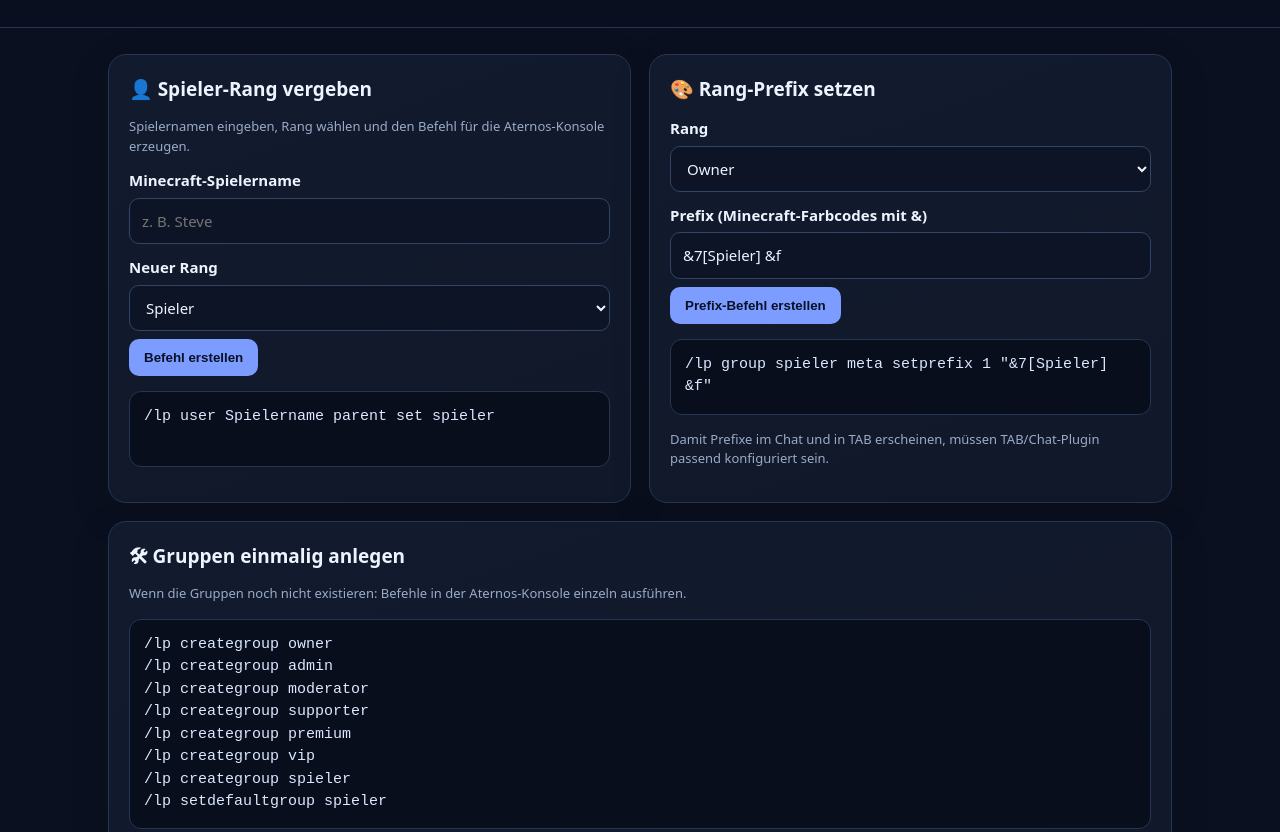
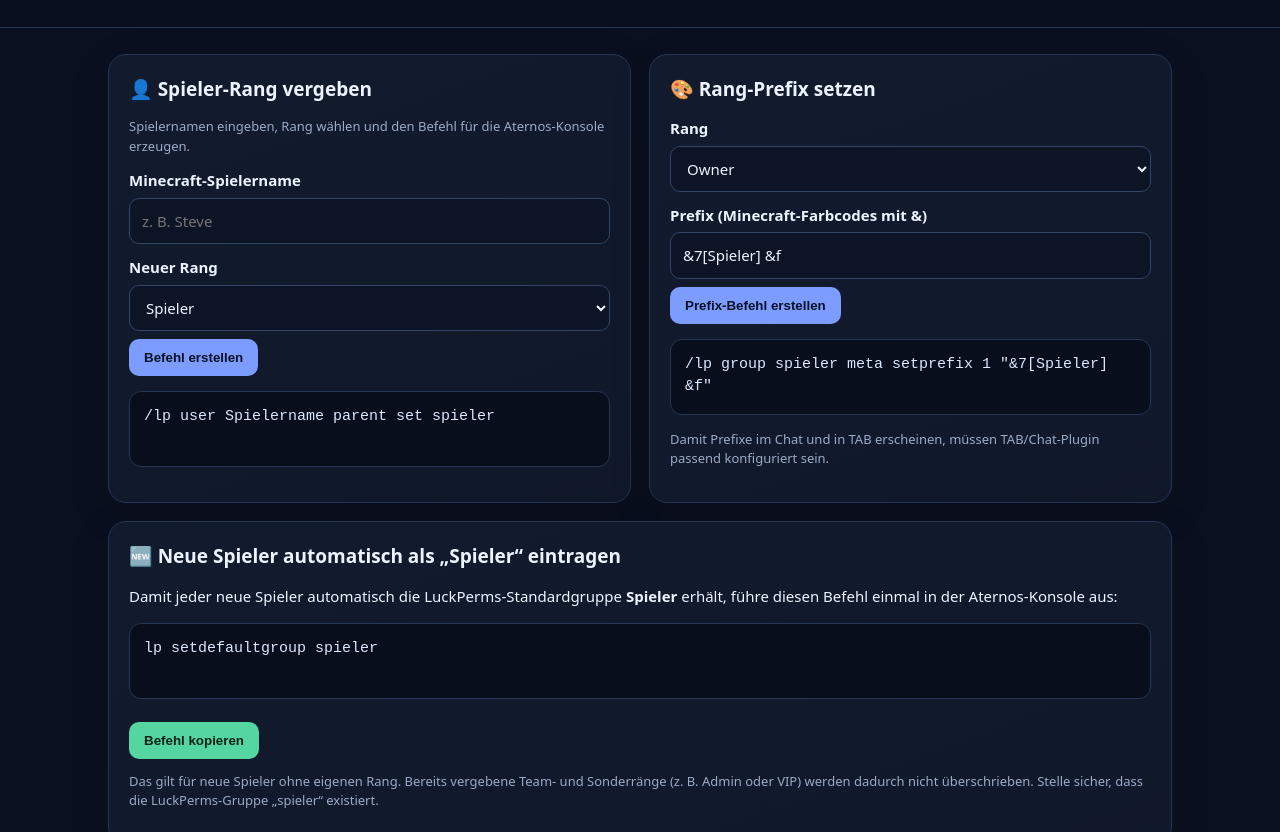
Before and after one commit to buhntech-dev/Webseite, a plain HTML site: page index.html in a window 1280 px wide. Shown: the part 120-952 px from the top of the page. Drawn offline with Linux system fonts and the light colour scheme.

Commit message:
Add automatic default Spieler rank setup

```diff
--- a/index.html
+++ b/index.html
@@ -39,6 +39,12 @@ footer{text-align:center;color:var(--muted);padding:20px;font-size:12px}
 <button onclick="makePrefix()">Prefix-Befehl erstellen</button><div id="prefixout"><pre>/lp group spieler meta setprefix 1 "&7[Spieler] &f"</pre></div>
 <p class="hint">Damit Prefixe im Chat und in TAB erscheinen, müssen TAB/Chat-Plugin passend konfiguriert sein.</p>
 </section>
+<section class="card wide"><h2>🆕 Neue Spieler automatisch als „Spieler“ eintragen</h2>
+<p>Damit jeder neue Spieler automatisch die LuckPerms-Standardgruppe <b>Spieler</b> erhält, führe diesen Befehl einmal in der Aternos-Konsole aus:</p>
+<pre id="defaultgroup">lp setdefaultgroup spieler</pre>
+<button class="copy" onclick="copyText('defaultgroup')">Befehl kopieren</button>
+<p class="hint">Das gilt für neue Spieler ohne eigenen Rang. Bereits vergebene Team- und Sonderränge (z. B. Admin oder VIP) werden dadurch nicht überschrieben. Stelle sicher, dass die LuckPerms-Gruppe „spieler“ existiert.</p>
+</section>
 <section class="card wide"><h2>🛠 Gruppen einmalig anlegen</h2>
 <p class="hint">Wenn die Gruppen noch nicht existieren: Befehle in der Aternos-Konsole einzeln ausführen.</p>
 <pre id="groups">/lp creategroup owner
@@ -47,8 +53,7 @@ footer{text-align:center;color:var(--muted);padding:20px;font-size:12px}
 /lp creategroup supporter
 /lp creategroup premium
 /lp creategroup vip
-/lp creategroup spieler
-/lp setdefaultgroup spieler</pre>
+/lp creategroup spieler</pre>
 <button class="copy" onclick="copyText('groups')">Gruppen-Befehle kopieren</button>
 </section>
 <section class="card"><h2>🔐 Beispielrechte</h2>
```
